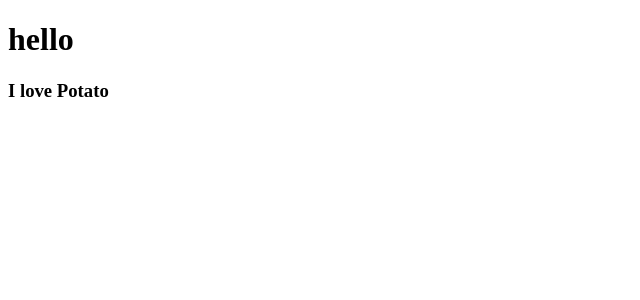
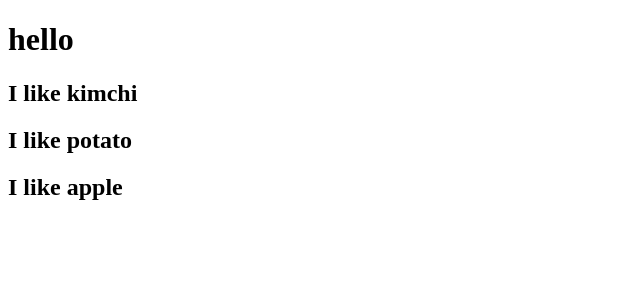
Before and after one commit to LESANF/ReactJS-movie_app, a React (Create React App) app: page / in a window 1280 px wide. Shown: the top 300 px of the page, without its empty margins (0-640 px from the left). Built offline with nearby package versions, Linux system fonts and the light colour scheme.

Commit message:
docs #2.1 END

```diff
--- a/src/App.js
+++ b/src/App.js
@@ -1,11 +1,16 @@
 import React from "react";
-import Potato from "./Potato";
+
+function Food({ fav }) {
+  return <h2>I like {fav}</h2>;
+}
 
 function App() {
   return (
     <div>
       <h1>hello</h1>
-      <Potato />
+      <Food fav="kimchi" />
+      <Food fav="potato" />
+      <Food fav="apple" />
     </div>
   );
 }
--- a/src/Potato.js
+++ /dev/null
@@ -1,7 +0,0 @@
-import React from "react";
-
-function Potato() {
-  return <h3>I love Potato</h3>;
-}
-
-export default Potato;
```
Also changed, not shown: theory/#2 JSX & Props.txt.
